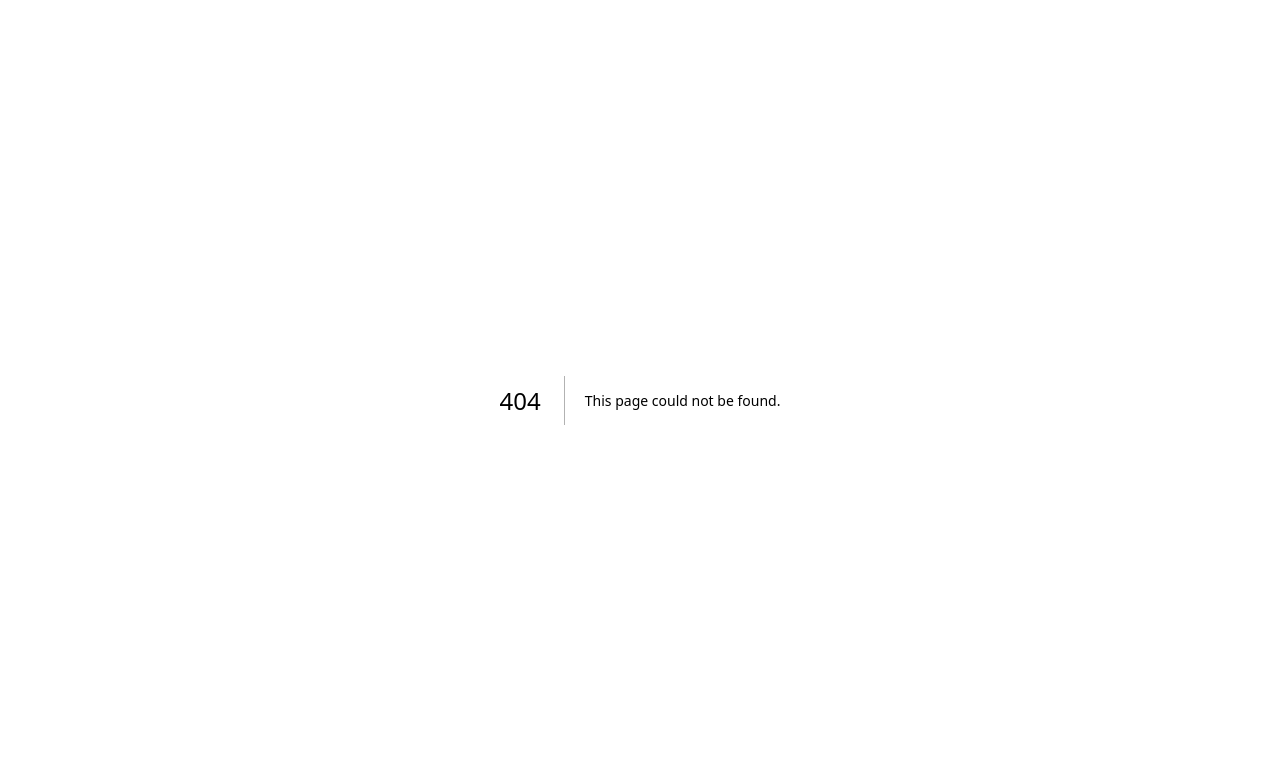
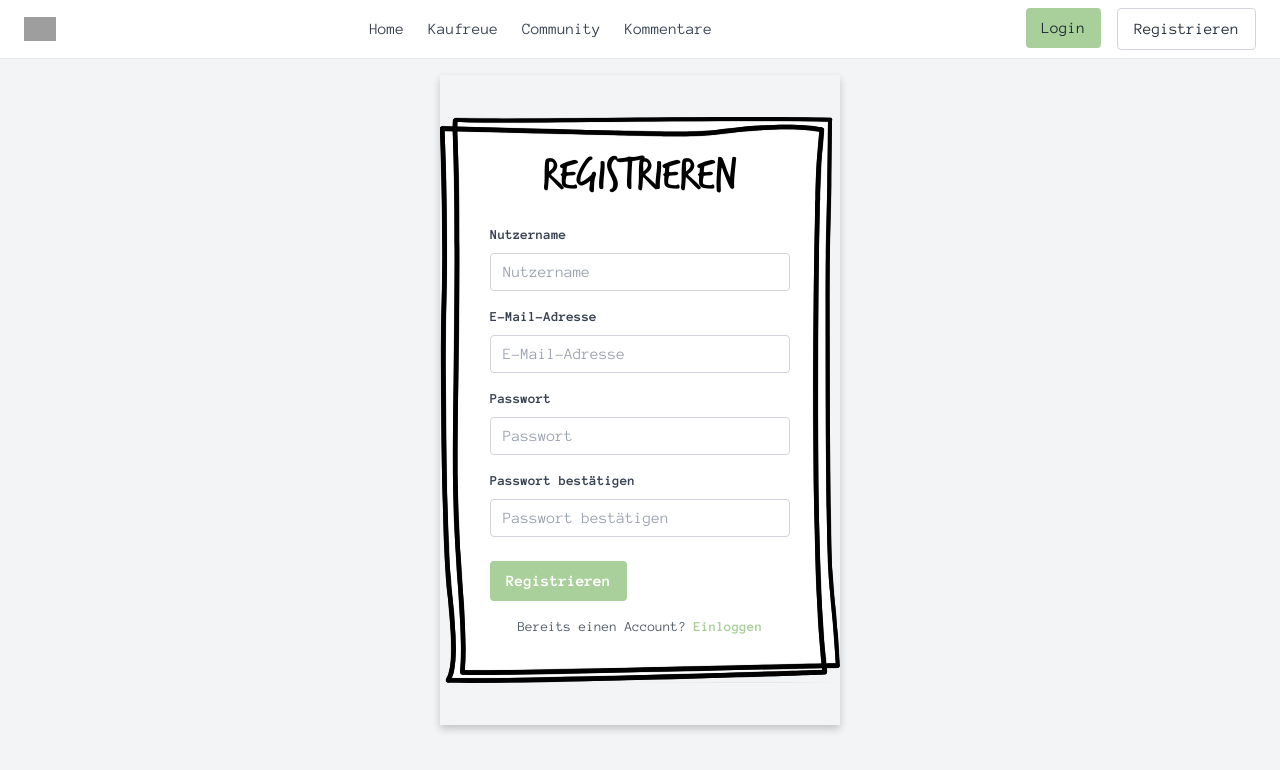
Before and after one commit to Veweevil/DMWT_Gruppe_3_Consumerlessm, a Next.js app: page /Register in a window 1280 px wide. Before the commit this address had no page. Shown: the top 770 px of the page. Built offline with nearby package versions, Linux system fonts and the light colour scheme; grey boxes are pictures that could not be loaded.

Commit message:
Regsitration und Login

```diff
--- a/src/app/Login/page.js
+++ b/src/app/Login/page.js
@@ -5,19 +5,39 @@ import Header from "../components/Header";
 // Registrierung der Chart-Komponenten
 
 export default function Testseite() {
-    // Daten für das Kuchendiagramm
-
     return (
         <div>
             {/* Header-Komponente */}
             <Header />
             <div className="flex flex-col items-center justify-center bg-gray-100 min-h-screen p-6">
+                {/* Login-Formular mit Rahmen */}
+                <div
+                    className="relative bg-cover bg-center"
+                    style={{
+                        backgroundImage: "url('/Rahmen.svg')",
+                        width: "400px", // Breite des Rahmens
+                        height: "600px", // Höhe des Rahmens
+                        backgroundSize: "contain",
+                        backgroundRepeat: "no-repeat",
+                        display: "flex",
+                        flexDirection: "column",
+                        alignItems: "center",
+                        justifyContent: "flex-start",
+                        paddingTop: "120px", // Platz für die Überschrift oben
+                    }}
+                >
                     {/* Überschrift */}
-            <h1 className="text-5xl font-trash-hand text-black mb-8">Einloggen</h1>
+                    <h1 className="text-5xl font-trash-hand text-black mb-6">Einloggen</h1>
 
                     {/* Login-Formular */}
-            <form className="bg-white shadow-md rounded px-8 pt-6 pb-8 w-full max-w-sm">
-                <div className="mb-4">
+                    <form
+                        className="px-6 pt-4 pb-6"
+                        style={{
+                            width: "70%", // Breite des Formulars
+                            height: "60%", // Höhe des Formulars
+                        }}
+                    >
+                        <div className="mb-4 w-full">
                             <label
                                 className="block text-gray-700 text-sm font-bold mb-2"
                                 htmlFor="username"
@@ -28,11 +48,11 @@ export default function Testseite() {
                                 id="username"
                                 type="text"
                                 placeholder="E-Mail-Adresse / Nutzername"
-                        className="shadow appearance-none border rounded w-full py-2 px-3 text-gray-700 leading-tight focus:outline-none focus:shadow-outline"
+                                className="appearance-none border border-gray-300 rounded w-full py-2 px-3 text-gray-700 leading-tight focus:outline-none focus:border-green-500"
                             />
                         </div>
 
-                <div className="mb-6">
+                        <div className="mb-6 w-full">
                             <label
                                 className="block text-gray-700 text-sm font-bold mb-2"
                                 htmlFor="password"
@@ -43,20 +63,33 @@ export default function Testseite() {
                                 id="password"
                                 type="password"
                                 placeholder="Passwort"
-                        className="shadow appearance-none border rounded w-full py-2 px-3 text-gray-700 mb-3 leading-tight focus:outline-none focus:shadow-outline"
+                                className="appearance-none border border-gray-300 rounded w-full py-2 px-3 text-gray-700 leading-tight focus:outline-none focus:border-green-500"
                             />
                         </div>
 
-                <div className="flex items-center justify-between">
+                        <div className="flex items-center justify-between w-full">
                             <button
                                 type="submit"
-                        className="bg-green-500 hover:bg-green-600 text-white font-bold py-2 px-4 rounded focus:outline-none focus:shadow-outline"
+                                className="bg-[#A9D09A] hover:bg-[#90B883] text-black font py-2 px-4 rounded focus:outline-none"
                             >
                                 Einloggen
                             </button>
                         </div>
                     </form>
 
+                    {/* Registrierungs-Link */}
+                    <div className="mt-4">
+                        <p className="text-sm text-gray-600">
+                            Noch keinen Account?{' '}
+                            <button
+                                className="text-[#A9D09A] hover:underline font-bold"
+                                onClick={() => window.location.href = '/register'} // Beispiel-Redirect
+                            >
+                                Registrieren
+                            </button>
+                        </p>
+                    </div>
+                </div>
             </div>
         </div>
     );
--- /dev/null
+++ b/src/app/Register/page.js
@@ -0,0 +1,133 @@
+'use client';
+import Header from "../components/Header";
+
+export default function Registrierung() {
+    return (
+        <div>
+            {/* Header-Komponente */}
+            <Header />
+            <div className="flex flex-col items-center justify-center bg-gray-100 min-h-screen p-6">
+                {/* Registrierungs-Formular mit Rahmen */}
+                <div
+                    className="relative bg-cover bg-center"
+                    style={{
+                        backgroundImage: "url('/Rahmen.svg')",
+                        width: "400px", // Breite des Rahmens
+                        height: "650px", // Höhe des Rahmens
+                        backgroundSize: "contain",
+                        backgroundRepeat: "no-repeat",
+                        display: "flex",
+                        flexDirection: "column",
+                        alignItems: "center",
+                        justifyContent: "flex-start",
+                        paddingTop: "100px", // Platz für die Überschrift oben
+                        boxShadow: "0 4px 8px rgba(0, 0, 0, 0.2)", // Schattierung um das SVG
+                    }}
+                >
+                    {/* Weißer Hintergrund innerhalb des Rahmens */}
+                    <div
+                        style={{
+
+                            width: "85%",
+                            height: "80%",
+                            borderRadius: "8px",
+                            display: "flex",
+                            flexDirection: "column",
+                            alignItems: "center",
+                            justifyContent: "center",
+                            padding: "20px",
+                        }}
+                    >
+                        {/* Überschrift */}
+                        <h1 className="text-5xl font-trash-hand text-black mb-6">Registrieren</h1>
+
+                        {/* Registrierungs-Formular */}
+                        <form className="w-full">
+                            <div className="mb-4">
+                                <label
+                                    className="block text-gray-700 text-sm font-bold mb-2"
+                                    htmlFor="username"
+                                >
+                                    Nutzername
+                                </label>
+                                <input
+                                    id="username"
+                                    type="text"
+                                    placeholder="Nutzername"
+                                    className="appearance-none border border-gray-300 rounded w-full py-2 px-3 text-gray-700 leading-tight focus:outline-none focus:border-green-500"
+                                />
+                            </div>
+
+                            <div className="mb-4">
+                                <label
+                                    className="block text-gray-700 text-sm font-bold mb-2"
+                                    htmlFor="email"
+                                >
+                                    E-Mail-Adresse
+                                </label>
+                                <input
+                                    id="email"
+                                    type="email"
+                                    placeholder="E-Mail-Adresse"
+                                    className="appearance-none border border-gray-300 rounded w-full py-2 px-3 text-gray-700 leading-tight focus:outline-none focus:border-green-500"
+                                />
+                            </div>
+
+                            <div className="mb-4">
+                                <label
+                                    className="block text-gray-700 text-sm font-bold mb-2"
+                                    htmlFor="password"
+                                >
+                                    Passwort
+                                </label>
+                                <input
+                                    id="password"
+                                    type="password"
+                                    placeholder="Passwort"
+                                    className="appearance-none border border-gray-300 rounded w-full py-2 px-3 text-gray-700 leading-tight focus:outline-none focus:border-green-500"
+                                />
+                            </div>
+
+                            <div className="mb-6">
+                                <label
+                                    className="block text-gray-700 text-sm font-bold mb-2"
+                                    htmlFor="confirmPassword"
+                                >
+                                    Passwort bestätigen
+                                </label>
+                                <input
+                                    id="confirmPassword"
+                                    type="password"
+                                    placeholder="Passwort bestätigen"
+                                    className="appearance-none border border-gray-300 rounded w-full py-2 px-3 text-gray-700 leading-tight focus:outline-none focus:border-green-500"
+                                />
+                            </div>
+
+                            <div className="flex items-center justify-between">
+                                <button
+                                    type="submit"
+                                    className="bg-[#A9D09A] hover:bg-[#90B883] text-white font-bold py-2 px-4 rounded focus:outline-none"
+                                >
+                                    Registrieren
+                                </button>
+                            </div>
+                        </form>
+
+                        {/* Link zurück zur Anmeldung */}
+                        <div className="mt-4">
+                            <p className="text-sm text-gray-600">
+                                Bereits einen Account?{' '}
+                                <button
+                                    className="text-[#A9D09A] hover:underline font-bold"
+                                    onClick={() => window.location.href = '/login'}
+                                >
+                                    Einloggen
+                                </button>
+                            </p>
+                        </div>
+                    </div>
+                </div>
+            </div>
+        </div>
+    );
+}
--- a/src/app/components/Header.js
+++ b/src/app/components/Header.js
@@ -28,8 +28,8 @@ export default function Header() {
                             Login
                         </button>
                 </Link>
-                <Link href="/register">
-                    <button className="register-button bg-white border border-gray-300 hover:bg-gray-100 text-gray-800 px-4 py-2 rounded">
+                    <Link href="/Register">
+                        <button className="registrieren-button bg-white border border-gray-300 hover:bg-gray-100 text-gray-800 px-4 py-2 rounded">
                             Registrieren
                         </button>
                     </Link>
```
Also changed, not shown: public/Rahmen.svg (added). Lines whose indentation alone changed are shown as unchanged.
